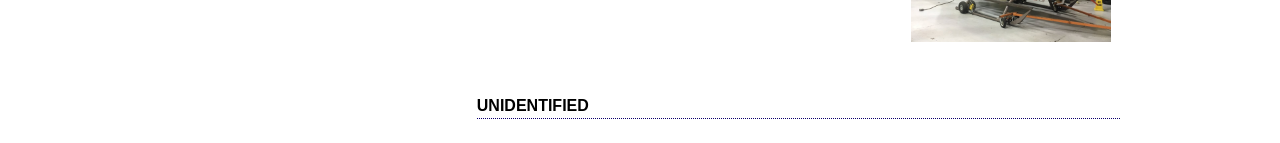
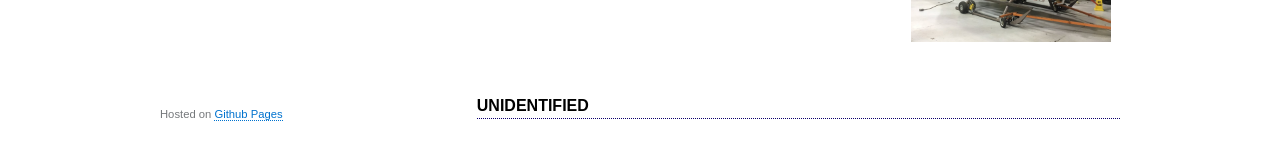
Before and after one commit to gbinal/dc-helicopters, a Jekyll site: the page built from index.md, in a window 1280 px wide and 900 px high, scrolled down 596 px. Shown: the part 746-889 px from the top of the window. Built offline with Jekyll 4.4.1, drawn with Linux system fonts in a browser that asks for light colours.

Commit message:
adding back in hosted by link

```diff
--- a/_layouts/default.html
+++ b/_layouts/default.html
@@ -51,7 +51,7 @@
 
 
         <footer role="contentinfo">
-
+          <p>Hosted on <a href="https://github.com/gbinal/dc-helicopters">Github Pages</a></p>
 
 
         </footer>
```
